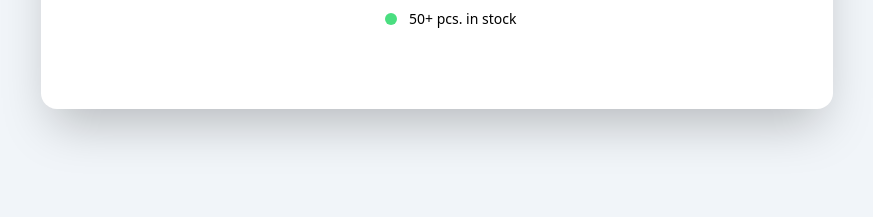
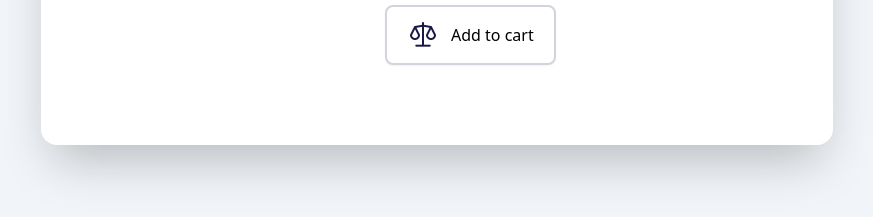
Before and after one commit to webdevotter/product-modal-tailwind, a plain HTML site: page index.html in a window 1280 px wide. Shown: the part 533-750 px from the top of the page, without its empty margins (203-1076 px from the left). Drawn offline with nearby package versions, Linux system fonts and the light colour scheme.

Commit message:
"Add to Cart" Button

```diff
--- a/index.html
+++ b/index.html
@@ -48,8 +48,23 @@
 
           <!-- Stock -->
           <div class="flex items-center space-x-3 group">
-            <div class="w-3 h-3 bg-green-400 rounded-full group-hover:animate-ping"></div>
+            <div
+              class="w-3 h-3 bg-green-400 rounded-full group-hover:animate-ping"
+            ></div>
             <div class="text-sm">50+ pcs. in stock</div>
+          </div>
+
+          <!-- Bottom Buttons Container -->
+          <div
+            class="flex flex-col space-y-4 md:space-y-0 md:space-x-4 md:flex-row"
+          >
+            <button
+              class="flex items-center justify-center py-3 px-5 space-x-3 border-2 border-gray-300 rounded-lg shadow-sm hover:bg-opacity-30 hover:shadow-lg hover:-translate-y-0.5 transition-all duration-150"
+            >
+              <img src="img/weight.png" alt="" class="w-8" />
+              <span>Add to cart</span>
+            </button>
+            </div>
           </div>
         </div>
       </div>
```
